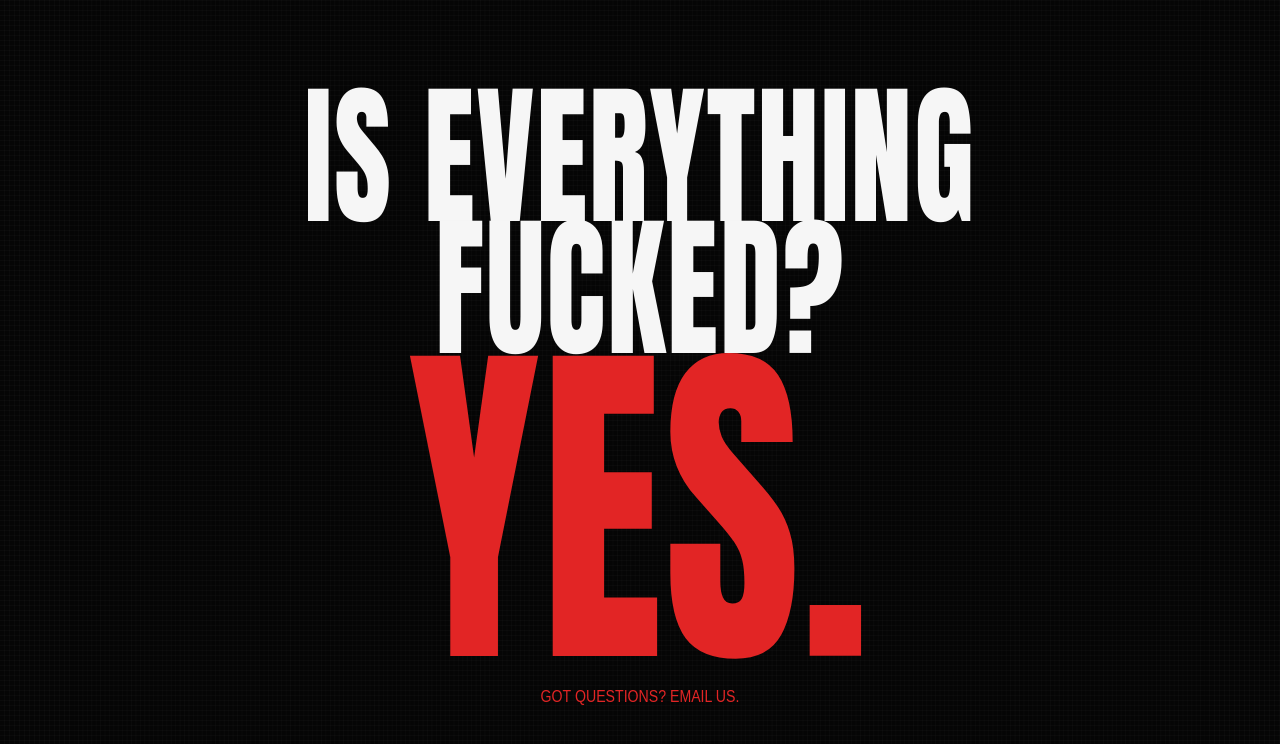
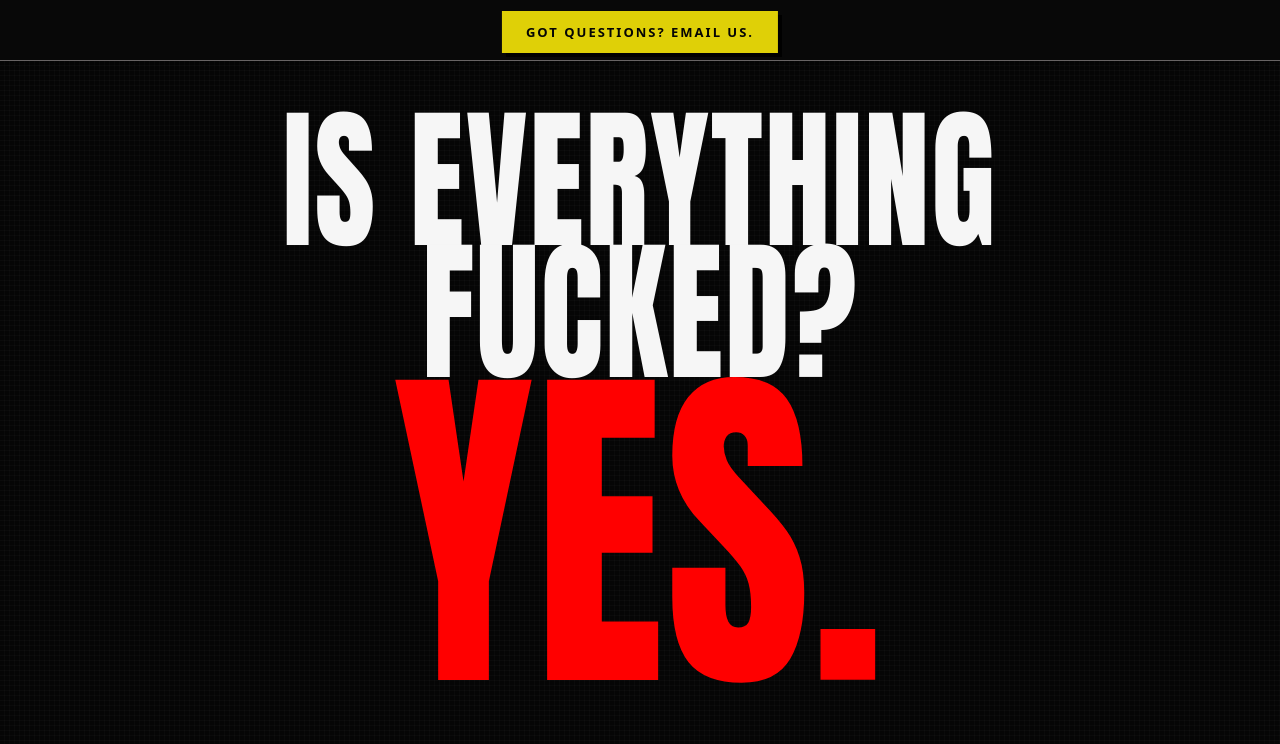
Before and after one commit to crashmus100-lang/EVERY-THING-IS-FUCKED-, a plain HTML site: page index.html in a window 1280 px wide. Drawn offline with Linux system fonts and the light colour scheme.

Commit message:
Refactor index.html with new styles and layout

```diff
--- a/index.html
+++ b/index.html
@@ -5,6 +5,7 @@
   <meta name="viewport" content="width=device-width, initial-scale=1.0">
   <title>Is Everything Fucked?</title>
   <style>
+
     html, body {
       margin: 0;
       padding: 0;
@@ -15,7 +16,6 @@
         linear-gradient(90deg, transparent 4px, rgba(255,255,255,0.02) 4px),
         linear-gradient(0deg, transparent 4px, rgba(255,255,255,0.02) 4px);
       background-size: 5px 5px;
-      transform: scaleX(0.94);
       display: flex;
 justify-content: center;
 align-items: center;
@@ -29,6 +29,7 @@ align-items: center;
       align-items: center;
       text-align: center;
       user-select: none;
+      transform: scaleX(0.94);
       transform-origin: center;
     }
 
@@ -81,7 +82,7 @@ align-items: center;
 
 .answer-block {
   font-family: 'Impact', 'Arial Black', sans-serif;
-  color: #E22525;
+  color: #ff0000;
   font-size: clamp(180px, 26vw, 340px);
   font-weight: 900;
   text-transform: uppercase;
@@ -96,22 +97,45 @@ align-items: center;
 }
 
 
+
 .email-link {
-      display: inline-block;
-      position: relative;
-      z-index: 10;
-      margin-top: 30px;
-      font-family: Arial, sans-serif;
-      font-size: 16px;
-      color: #E22525;
+    position: fixed;
+    top: 11px;
+    left: 50%;
+    transform: translateX(-50%);
+    z-index: 1001;
+
+    /* Modern, premium font selection */
+    font-family: system-ui, -apple-system, BlinkMacSystemFont, 'Segoe UI', Roboto, Helvetica, Arial, sans-serif;
+    font-size: 13px;
+    font-weight: 900;
+    letter-spacing: 2px;          /* Pushes characters apart for a clean tech look */
+    color: #050505;
     text-decoration: none;
-      transition: color 0.3s ease;
+    text-transform: uppercase;
+
+    /* Fixed spacing container layout */
+    background-color: #dfd007;
+    padding: 12px 24px;           /* Adds more padding to make the box look intentional */
+    border-radius: 0px;           /* Completely sharp corners feel more modern here */
+    box-shadow: 4px 4px 0px #000000; /* Subtle geometric shadow layer to add depth */
+
+    transition: all 0.2s ease;
 }
 
 .email-link:hover {
+    background-color: #FFFFFF;
+    color: #050505;
+    box-shadow: 0px 0px 0px #000000; /* Flattens smoothly when hovered */
+    transform: translate(-50%, 2px); /* Physical click-down feedback effect */
+}
+
+
+/*.email-link:hover {
     color: #FFFFFF;
     text-decoration: underline;
 }
+
 
     /* Mobile Optimization Override */
 @media (max-width: 600px) {
@@ -142,15 +166,39 @@ align-items: center;
   }
 }
 
+html, body {
+    margin: 0;
+    padding: 0;
+}
+
+.top-bar {
+    position: fixed;
+    top: 0;
+    left: 0;
+    right: 0;
+    height: 60px;
+    background-color: #080808;
+    z-index: 1000;
+
+}
+
+.grey-line {
+    position: fixed;
+    top: 60px;
+    left: 0;
+    right: 0;
+    height: 1px;
+    background-color: #686464;
+    z-index: 1000;
+
+}
+
   </style>
 </head>
 <body>
 
-  <main class="display-container">
-    <h1 class="text-line line-gap">Is Everything</h1>
-    <h1 class="text-line">Fucked?</h1>
-
-    <div class="answer-block">Yes.</div>
+  <div class="top-bar"></div>
+  <div class="grey-line"></div>
 
   <a class="email-link"
      href="https://mail.google.com/mail/?view=cm&to=fuck%40everythingisfucked.wtf"
@@ -158,6 +206,12 @@ align-items: center;
      rel="noopener noreferrer">
     GOT QUESTIONS? EMAIL US.
   </a>
+
+  <main class="display-container">
+    <h1 class="text-line line-gap">Is Everything</h1>
+    <h1 class="text-line">Fucked?</h1>
+
+    <div class="answer-block">Yes.</div>
 <!--
     <div style="background-color: #121214; border: 1px solid #222225; border-radius: 8px; padding: 20px; max-width: 400px; margin-top: 40px; text-align: left;">
 <h2 style="font-family: 'Impact', sans-serif; color: #D1D1D6; font-size: 22px; text-transform: uppercase; margin-bottom: 8px; letter-spacing: 1px;">
```
Lines whose indentation alone changed are shown as unchanged.
